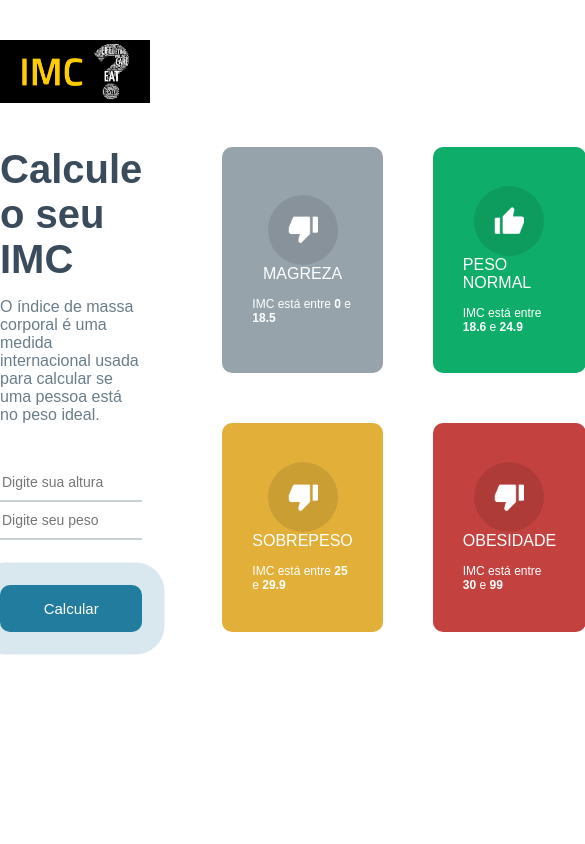
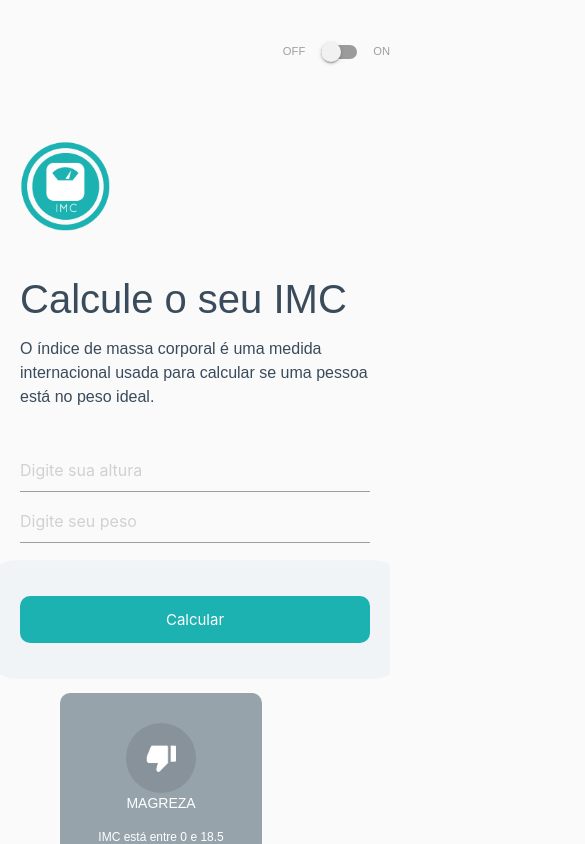
Before and after one commit to rapharodrigues04/calculaIMC-react, a React (Create React App) app: page / in a window 390 px wide. Shown: the top 844 px of the page, 585 px wide, since content can reach past the window. Built offline with nearby package versions, Linux system fonts and the light colour scheme.

Commit message:
Add reponsividade, botão dark mode e alterando logo

```diff
--- a/package.json
+++ b/package.json
@@ -10,9 +10,11 @@
     "@types/node": "^16.11.26",
     "@types/react": "^17.0.39",
     "@types/react-dom": "^17.0.12",
+    "materialize-css": "^1.0.0-rc.2",
     "react": "^17.0.2",
     "react-dom": "^17.0.2",
     "react-scripts": "5.0.0",
+    "styled-components": "^5.3.3",
     "typescript": "^4.6.2",
     "web-vitals": "^2.1.4"
   },
--- a/src/App.module.css
+++ b/src/App.module.css
@@ -1,7 +1,19 @@
+:root {
+  --body-bg: #fafafa;
+  --body-color: #3A4B5c;
+}
+
+.dark-mode:root {
+  --body-bg: #212529;
+  --body-color: #899095;
+}
+
 * { box-sizing: border-box; }
 
 body {
   font-family: Arial, Helvetica, sans-serif;
+  background-color: var(--body-bg);
+
 }
 
 .headerContainer {
@@ -23,13 +35,13 @@ body {
 .container .leftSide h1{
   margin: 0;
   font-size: 40px;
-  color: #3A4B5c;
+  color: var(--body-color);
 }
 
 .container .leftSide p{
   font-size: 16px;
   margin-bottom: 40px;
-  color: #6A7D8B;
+  color: var(--body-color);
 }
 
 .container .leftSide input{
@@ -43,7 +55,7 @@ body {
 }
 
 .container .leftSide button {
-  background-color: #227C9D;
+  background-color: #1cb2b1;
   background-size:cover;
   background-repeat: no-repeat;
   color: #FFFFFF;
@@ -92,7 +104,7 @@ body {
 
 .container .rightSide .rightArrow {
   position: absolute;
-  background-color: #227C9D;
+  background-color: #1cb2b1;
   width: 70px;
   height: 70px;
   border-radius: 50%;
@@ -103,3 +115,31 @@ body {
   margin-left: -35px;
   margin-top: 120px;
 }
+
+@media (max-width: 770px) {
+  header {
+    padding: 0 20px;
+  }
+  .container {
+    padding: 0 20px;
+    flex-direction: column;
+  }
+  .container .leftSide {
+    margin-right: 0;
+  }
+  .container .rightSide {
+    margin-right: 0;
+    margin-top: 50px;
+  }
+  .container .rightSide .rightArrow {
+    margin-left: 0;
+    margin-top: 0;
+    border-radius: 10px;
+  }
+}
+
+@media (max-width: 430px) {
+  .container .rightSide .grid {
+    grid-template-columns: 1fr;
+  }
+}
--- a/src/App.tsx
+++ b/src/App.tsx
@@ -1,8 +1,9 @@
 import { useState } from 'react';
 import styles from './App.module.css';
-import image from './assets/logoImc.png';
+import image from './assets/imc.png';
 import leftArrowImage from './assets/leftarrow.png';
 import { GridItem } from './components/gridItem/GridItem';
+import 'materialize-css/dist/css/materialize.min.css'
 
 import { levels, calculaIMC, Level } from './logic/imc';
 
@@ -28,9 +29,17 @@ const App = () => {
 
   return (
     <div className={styles.main}>
+      <div className="row">
+        <div className="switch">
+          <label className='itemLabel'>OFF
+            <input id='swith' type="checkbox"></input>
+            <span className="lever"></span>ON
+          </label>
+        </div>
+      </div>
       <header>
         <div className={styles.headerContainer}>
-          <img src={image} alt="" width={150} />
+          <img src={image} alt="" width={90} />
         </div>
       </header>
       <div className={styles.container}>
--- a/src/index.css
+++ b/src/index.css
@@ -11,3 +11,9 @@ code {
   font-family: source-code-pro, Menlo, Monaco, Consolas, 'Courier New',
     monospace;
 }
+
+div .switch {
+  max-width: 900px;
+  margin: 40px auto;
+  text-align: end;
+}
```
Also changed, not shown: src/setupTests.ts (deleted, +0 -5 lines), src/assets/imc.png (added), 1 other file (tests, documents, lock files or other folders).
